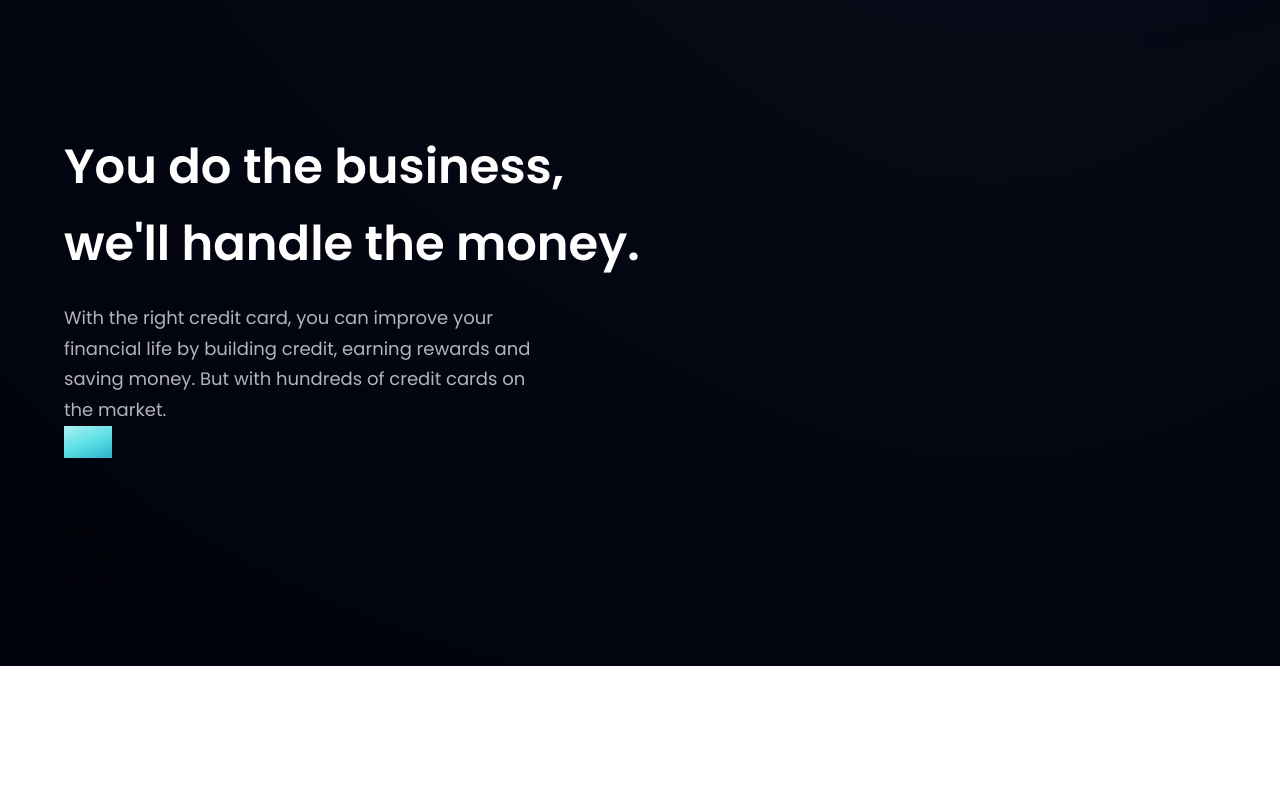
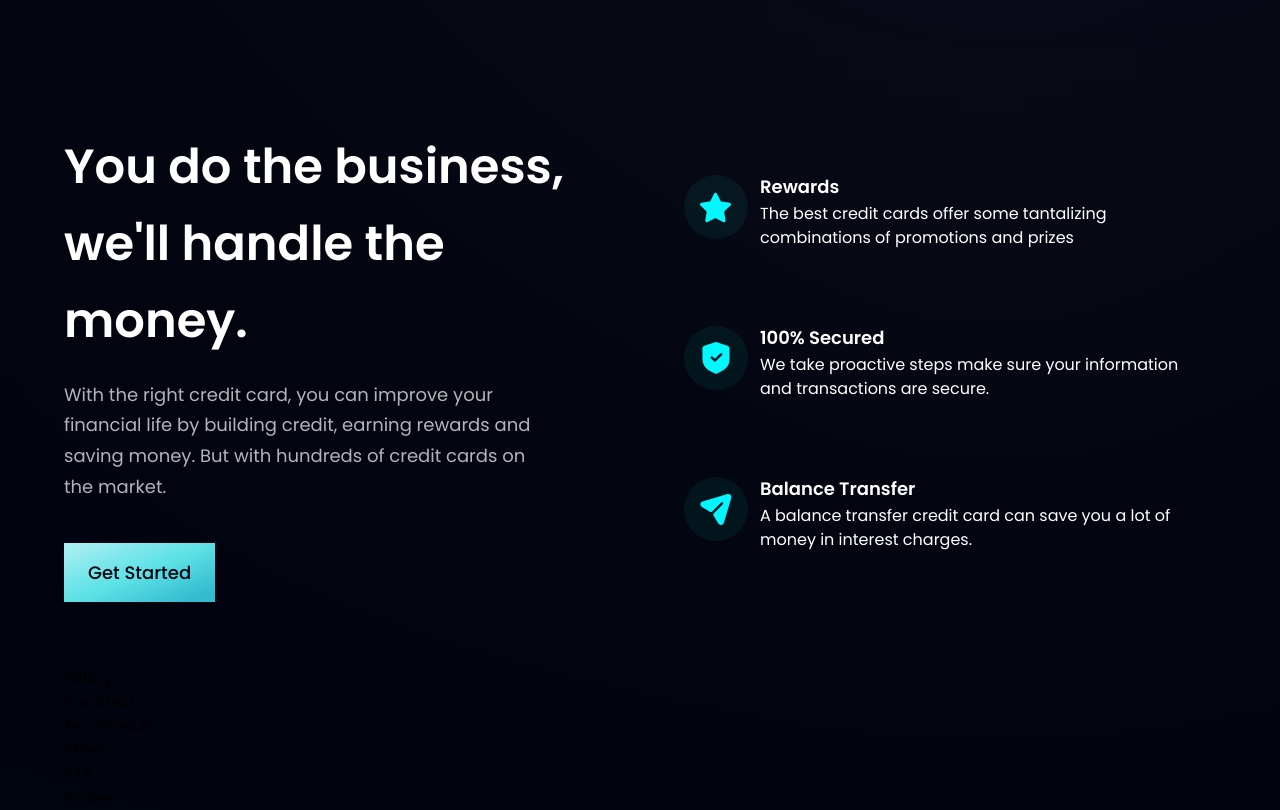
Before and after one commit to MG10327/BankApp, a React (Vite) app: page / in a window 1280 px wide. Shown: the part 880-1690 px from the top of the page. Before the commit the page ends 1546 px from the top, so only its background shows below. Built offline with nearby package versions, Linux system fonts and the light colour scheme.

Commit message:
wrap up text and icons

```diff
--- a/src/components/Business.jsx
+++ b/src/components/Business.jsx
@@ -2,6 +2,24 @@
 import styles, {layout} from '../Style'
 import Button from './Button'
 import { features } from '../constants'
+
+const FeatureCard = ({icon, title, content, index}) => (
+  <div className={`flex flex-row p-6 rounded-[20px] ${index !== features.length - 1 ? "mb-6" : "mb-0"} feature-card`}>
+    <div className={`w-[64px] h-[64px] rounded-full ${styles.flexCenter} bg-dimBlue`}>
+      <img src={icon} alt='icon' className='w-[50%] h-[50%] object-contain'/>
+    </div>
+
+    <div className="flex-1 flex flex-col ml-3">
+      <h4 className='font-poppins font-semibold text-white text-[18px] leading-[23px] mb-1'>
+        {title}
+      </h4>
+      <p className='font-poppins font-normal text-white text-[16px] leading-[24px] mb-1'>
+        {content}
+      </p>
+    </div>
+  </div>
+)
+
 
 const Business = () => {
   return (
@@ -12,9 +30,14 @@
         building credit, earning rewards and saving money. But with hundreds
         of credit cards on the market.</p>
 
-        <Button />
+        <Button styles='mt-10'/>
       </div>
 
+      <div className={`${layout.sectionImg} flex-col`}>
+        {features.map((feature, index) =>
+          <FeatureCard key={feature.id} {...feature} index={index} />
+        )}
+      </div>
 
     </section>
   )
--- a/src/components/Button.jsx
+++ b/src/components/Button.jsx
@@ -3,7 +3,7 @@
 const Button = ({styles}) => {
   return (
     <div type="button" className={`py-4 px-6 bg-blue-gradient font-poppins font-medium text-[18px] text-primary outline-none ${styles}`}>
-
+      Get Started
     </div>
   )
 }
```
